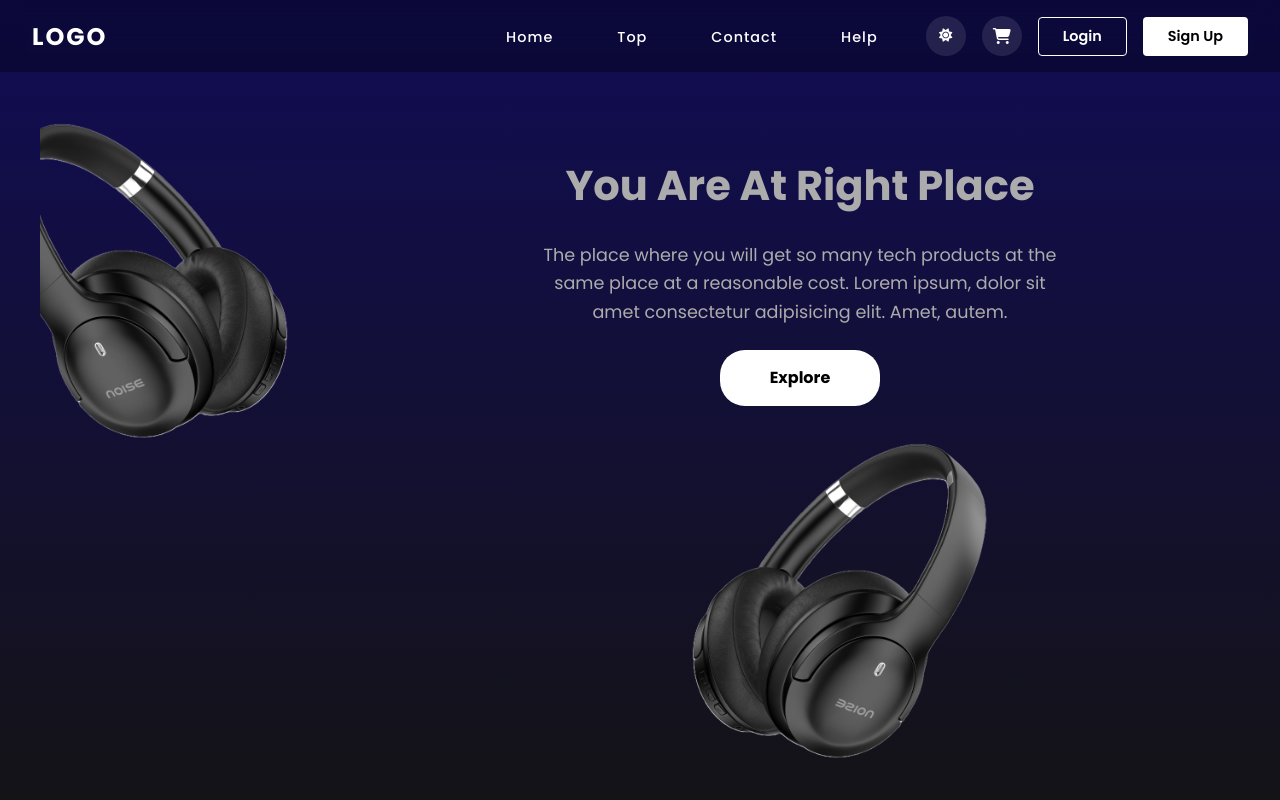
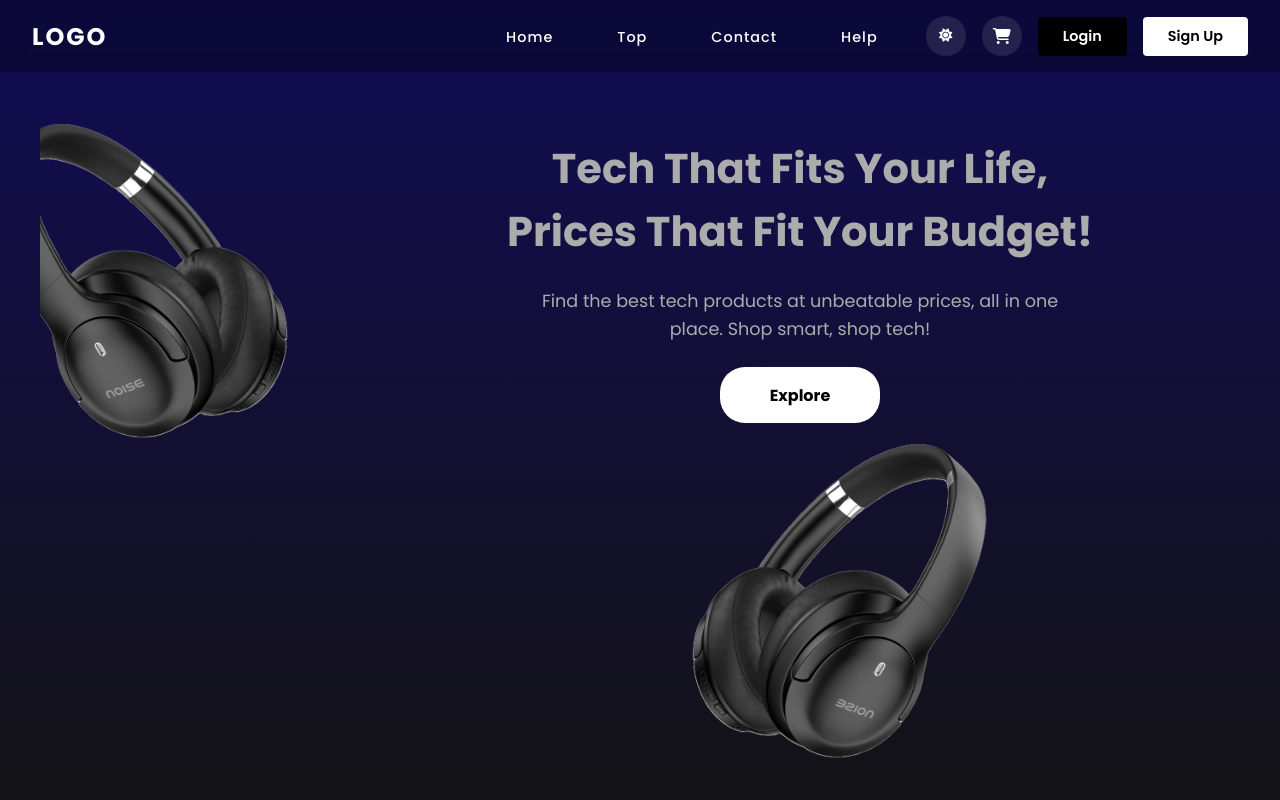
Before and after one commit to yasirakhlaque/React-E-Commerce, a React (Vite) app: page / in a window 1280 px wide. Shown: the top 800 px of the page. Built offline with nearby package versions, Linux system fonts and the light colour scheme; a web font is replaced by a local one.

Commit message:
fixed slogan and login UI

```diff
--- a/src/Pages/Hero.jsx
+++ b/src/Pages/Hero.jsx
@@ -15,8 +15,8 @@
                         <img src="Images/headphone2.png" alt="Images" />
                     </div>
                     <div className="dialogue-content">
-                        <h1>You Are At Right Place</h1>
-                        <p>The place where you will get so many tech products at the same place at a reasonable cost. Lorem ipsum, dolor sit amet consectetur adipisicing elit. Amet, autem.</p>
+                        <h1>Tech That Fits Your Life, Prices That Fit Your Budget!</h1>
+                        <p>Find the best tech products at unbeatable prices, all in one place. Shop smart, shop tech!</p>
                         <button className='explore'>Explore</button>
                     </div>
                     <div className="dialog-img2">
--- a/src/styles/Navbar.css
+++ b/src/styles/Navbar.css
@@ -136,14 +136,13 @@
 }
 
 .login-btn {
-    background: transparent;
-    border: 1px solid white;
-    color: white;
+    background: black;
+    border: 1px solid transparent;
+    color: rgb(255, 255, 255);
 }
 
 .navbar.light .login-btn {
-    border-color: #000;
-    color: #000;
+    color: #ffffff;
 }
 
 .signup-btn {
```
